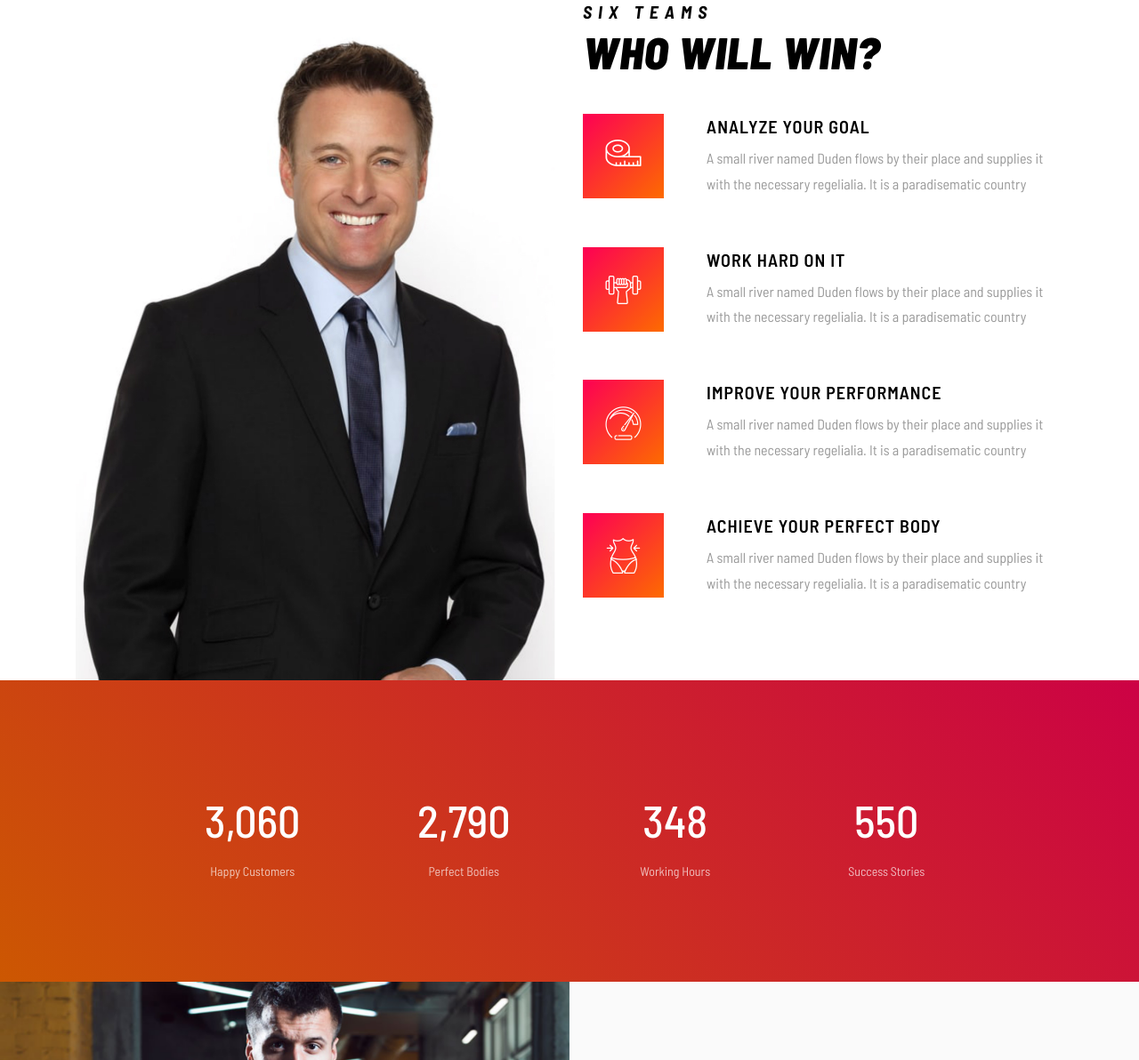
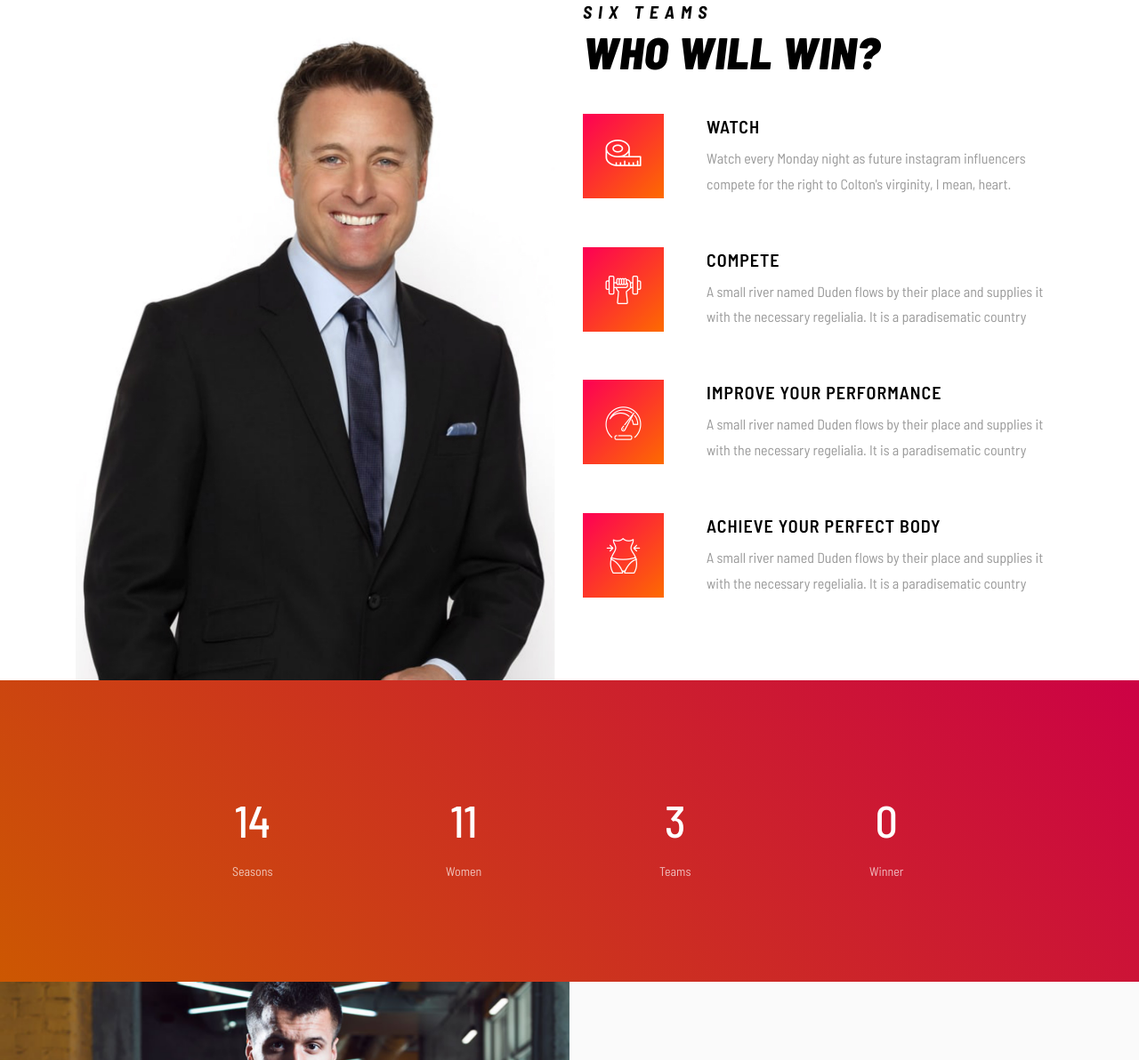
Before and after one commit to BachelorLeague/bachelorleague.github.io, a plain HTML site: page index.html in a window 1280 px wide. Shown: the part 925-2117 px from the top of the page at 89% size. Drawn offline with Linux system fonts and the light colour scheme; some packages are replaced by stand-ins of ours; no server answers; files whose address does not match are found by name.

Commit message:
Update index.html

```diff
--- a/index.html
+++ b/index.html
@@ -25,11 +25,12 @@
     <link rel="stylesheet" href="css/flaticon.css">
     <link rel="stylesheet" href="css/icomoon.css">
     <link rel="stylesheet" href="css/style.css">
+<link rel="shortcut icon" href="images/favicon.ico" type="image/x-icon">
   </head>
   <body>
   	<nav class="navbar navbar-expand-lg navbar-dark ftco_navbar bg-dark ftco-navbar-light" id="ftco-navbar">
 	    <div class="container">
-	      <a class="navbar-brand py-2 px-4" href="index.html"> JBFL </a>
+	      <a class="navbar-brand py-2 px-4" href="index.html">  JBFL  </a>
 	      <button class="navbar-toggler" type="button" data-toggle="collapse" data-target="#ftco-nav" aria-controls="ftco-nav" aria-expanded="false" aria-label="Toggle navigation">
 	        <span class="oi oi-menu"></span> Menu
 	      </button>
@@ -97,8 +98,8 @@
 								<span class="flaticon-ruler"></span>
 							</div>
 							<div class="text ml-5">
-								<h3>Analyze Your Goal</h3>
-								<p>A small river named Duden flows by their place and supplies it with the necessary regelialia. It is a paradisematic country</p>
+								<h3>Watch</h3>
+								<p>Watch every Monday night as future instagram influencers compete for the right to Colton's virginity, I mean, heart.</p>
 							</div>
   					</div>
   					<div class="services d-flex ftco-animate">
@@ -106,7 +107,7 @@
 								<span class="flaticon-gym"></span>
 							</div>
 							<div class="text ml-5">
-								<h3>Work Hard On It</h3>
+								<h3>Compete</h3>
 								<p>A small river named Duden flows by their place and supplies it with the necessary regelialia. It is a paradisematic country</p>
 							</div>
   					</div>
@@ -142,32 +143,32 @@
 		          <div class="col-md-6 col-lg-3 d-flex justify-content-center counter-wrap ftco-animate">
 		            <div class="block-18 text-center">
 		              <div class="text">
-		              	<strong class="number" data-number="5000">0</strong>
-		              	<span>Happy Customers</span>
+		              	<strong class="number" data-number="23">0</strong>
+		              	<span>Seasons</span>
 		              </div>
 		            </div>
 		          </div>
 		          <div class="col-md-6 col-lg-3 d-flex justify-content-center counter-wrap ftco-animate">
 		            <div class="block-18 text-center">
 		              <div class="text">
-		              	<strong class="number" data-number="4560">0</strong>
-		              	<span>Perfect Bodies</span>
+		              	<strong class="number" data-number="19">0</strong>
+		              	<span>Women</span>
 		              </div>
 		            </div>
 		          </div>
 		          <div class="col-md-6 col-lg-3 d-flex justify-content-center counter-wrap ftco-animate">
 		            <div class="block-18 text-center">
 		              <div class="text">
-		              	<strong class="number" data-number="570">0</strong>
-		              	<span>Working Hours</span>
+		              	<strong class="number" data-number="6">0</strong>
+		              	<span>Teams</span>
 		              </div>
 		            </div>
 		          </div>
 		          <div class="col-md-6 col-lg-3 d-flex justify-content-center counter-wrap ftco-animate">
 		            <div class="block-18 text-center">
 		              <div class="text">
-		              	<strong class="number" data-number="900">0</strong>
-		              	<span>Success Stories</span>
+		              	<strong class="number" data-number="1">0</strong>
+		              	<span>Winner</span>
 		              </div>
 		            </div>
 		          </div>
```
